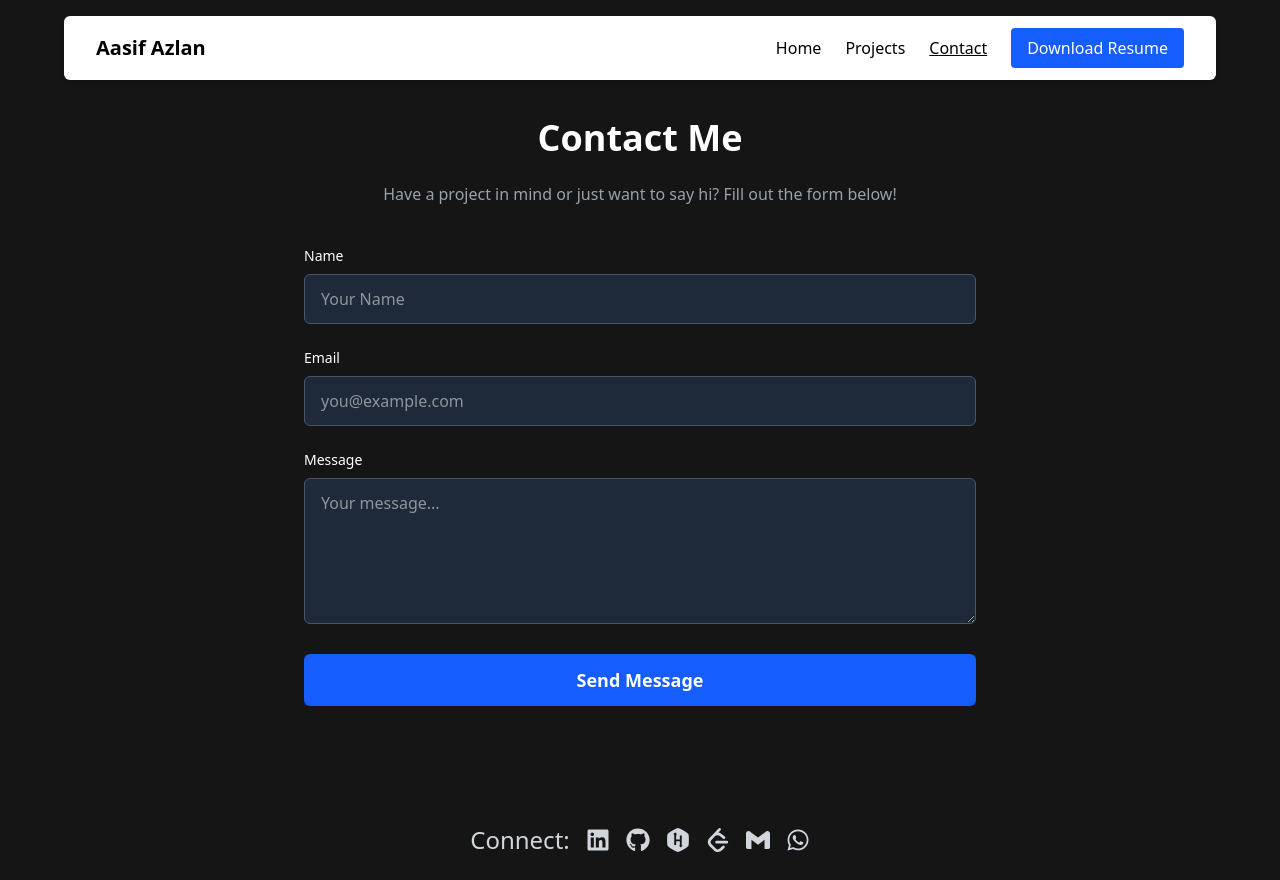
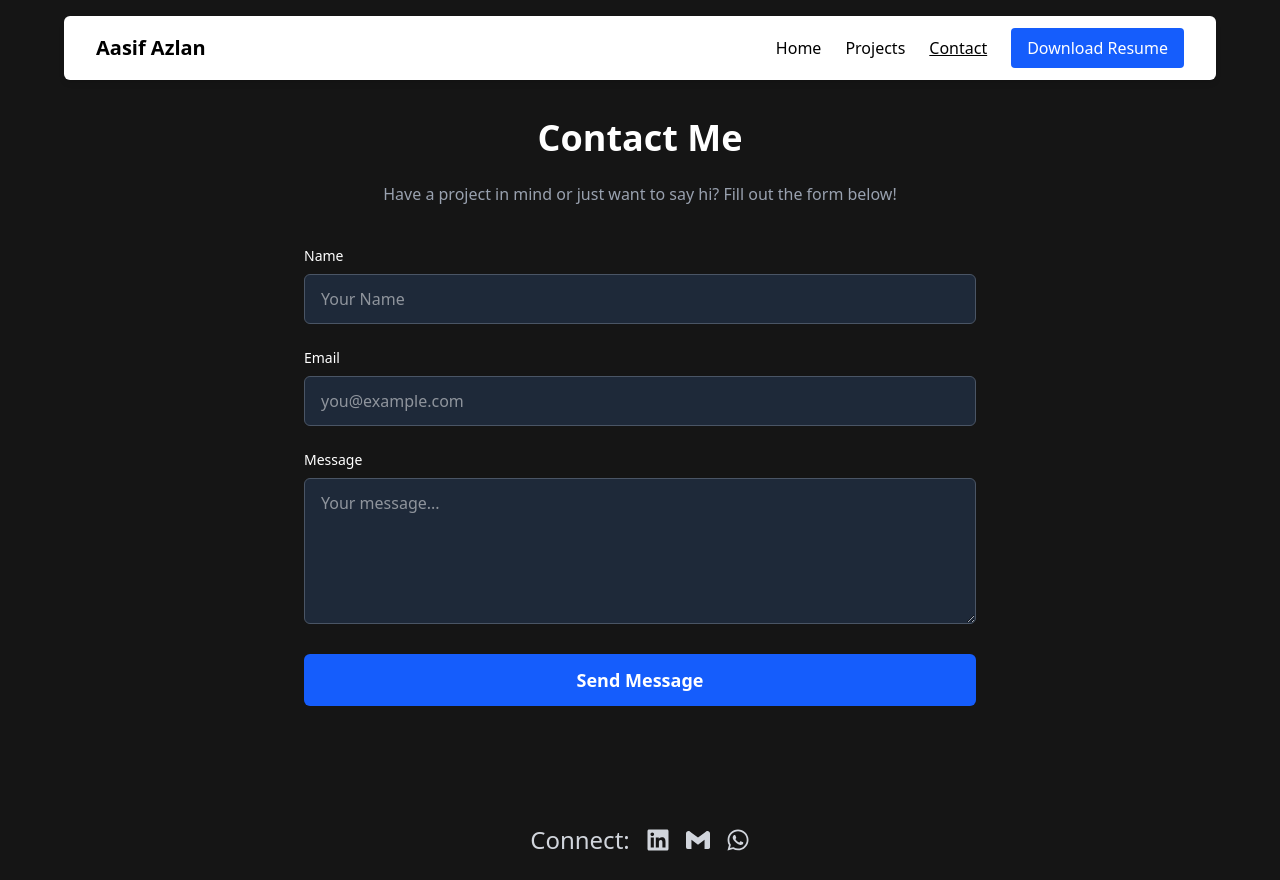
Before and after one commit to aasifazlan/aasifazlan-client, a React (Vite) app: page /contact in a window 1280 px wide. Built offline with nearby package versions, Linux system fonts and the light colour scheme.

Commit message:
footerImp

```diff
--- a/src/components/Footer.jsx
+++ b/src/components/Footer.jsx
@@ -23,37 +23,6 @@ const Footer = () => {
         >
           <FaLinkedin />
         </a>
-
-        <a
-          href="https://github.com/aasifazlan"
-          target="_blank"
-          rel="noopener noreferrer"
-          className="hover:text-gray-300"
-          aria-label="GitHub Profile"
-        >
-          <FaGithub />
-        </a>
-
-        <a
-          href="https://www.hackerrank.com/aasifazlaan"
-          target="_blank"
-          rel="noopener noreferrer"
-          className="hover:text-green-400"
-          aria-label="HackerRank Profile"
-        >
-          <FaHackerrank />
-        </a>
-
-        <a
-          href="https://leetcode.com/aasifazlan"
-          target="_blank"
-          rel="noopener noreferrer"
-          className="hover:text-yellow-400"
-          aria-label="LeetCode Profile"
-        >
-          <SiLeetcode />
-        </a>
-
         <a
           href="mailto:aasifazlaan@gmail.com"
           aria-label="Send Email"
```
